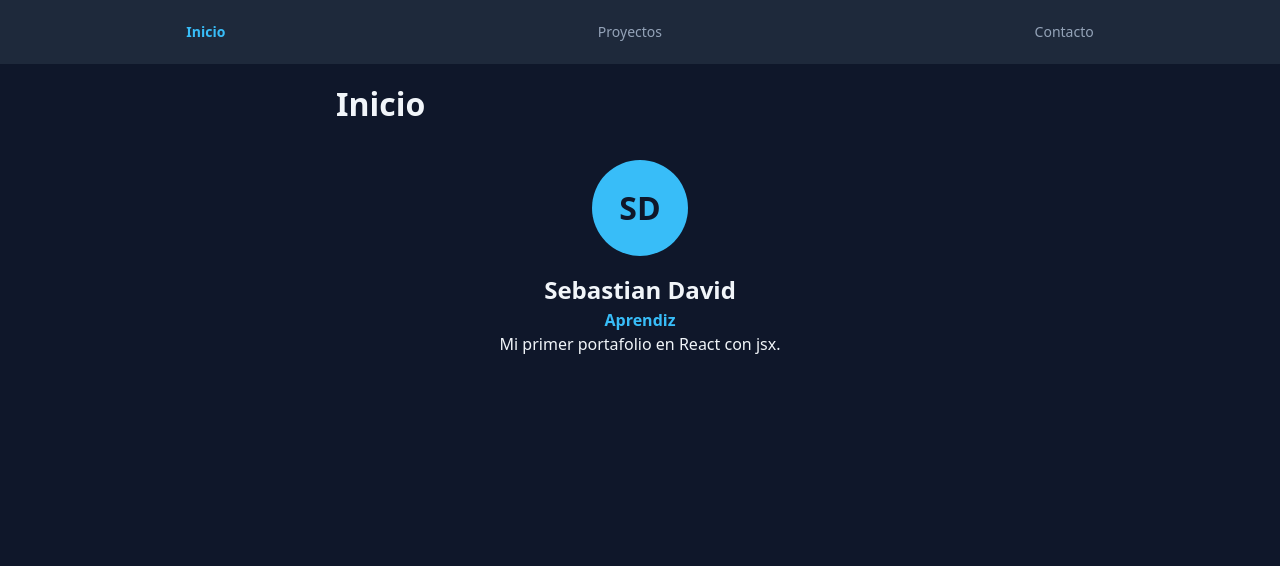
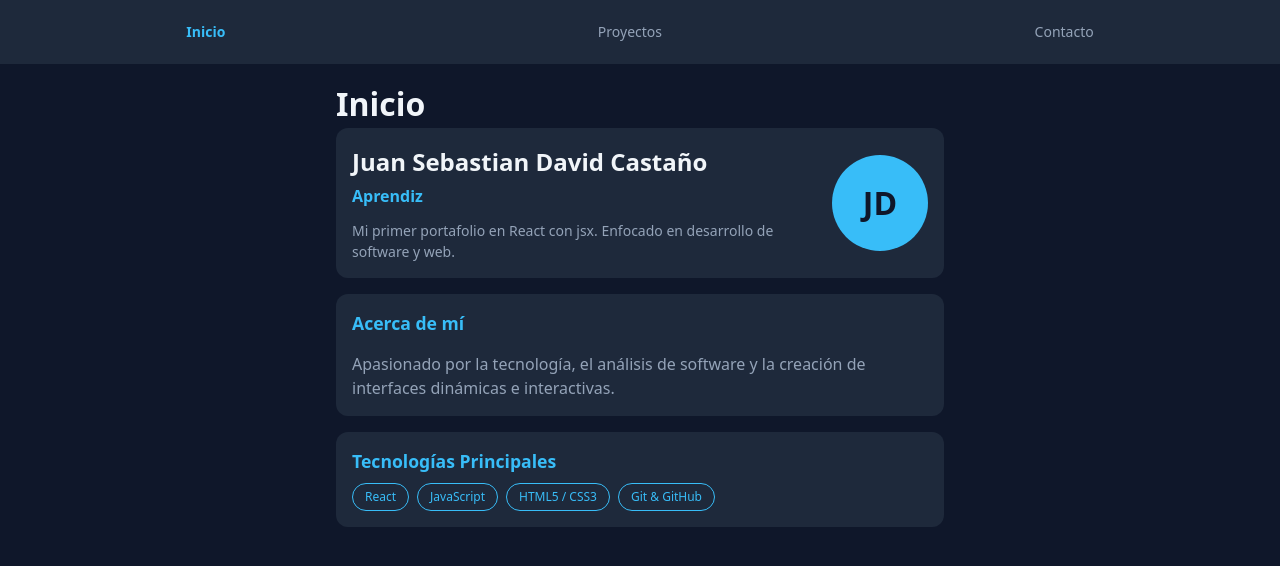
Before and after one commit to SebasDavid14/Portafolio_Con_React, a React (Vite) app: page / in a window 1280 px wide. Shown: the top 566 px of the page. Built offline with nearby package versions, Linux system fonts and the light colour scheme.

Commit message:
feat(home): ajusta avatar a la derecha, nombre a la izquierda y suma secciones de perfil

```diff
--- a/src/components/Home.jsx
+++ b/src/components/Home.jsx
@@ -1,18 +1,40 @@
 import { Screen } from './Screen'
 
 export const Home = () => {
-    const name = 'Sebastian David'
-    const role = 'Aprendiz'
+  const name = 'Juan Sebastian David Castaño'
+  const role = 'Aprendiz'
+
   return (
     <Screen title="Inicio">
-        <section className="hero">
-            <div className="avatar">SD</div>
-            <h2>{ name }</h2>
-            <p className="hero-role">{ role }</p>
-            <p>
-                Mi primer portafolio en React con jsx.
-            </p>
-        </section>
+      {/* Cabecera del perfil: Nombre a la izquierda, avatar a la derecha */}
+      <section className="profile-header">
+        <div className="profile-info">
+          <h2>{ name }</h2>
+          <p className="hero-role">{ role }</p>
+          <p className="hero-bio">
+            Mi primer portafolio en React con jsx. Enfocado en desarrollo de software y web.
+          </p>
+        </div>
+        <div className="avatar">JD</div>
+      </section>
+
+      {/* Datos adicionales de Inicio */}
+      <section className="about-section">
+        <h3>Acerca de mí</h3>
+        <p className="hero-text">
+          Apasionado por la tecnología, el análisis de software y la creación de interfaces dinámicas e interactivas.
+        </p>
+      </section>
+
+      <section className="skills-highlight">
+        <h3>Tecnologías Principales</h3>
+        <ul className="tag-list">
+          <li className="tag">React</li>
+          <li className="tag">JavaScript</li>
+          <li className="tag">HTML5 / CSS3</li>
+          <li className="tag">Git & GitHub</li>
+        </ul>
+      </section>
     </Screen>
   )
 }
--- a/src/index.css
+++ b/src/index.css
@@ -149,3 +149,48 @@ body {
     margin: 0 auto;
   }
 }
+
+/* --- Versión 2: Rediseño de Perfil e Inicio --- */
+
+/* Cabecera del perfil horizontal */
+.profile-header {
+  display: flex;
+  justify-content: space-between;
+  align-items: center;
+  background-color: var(--color-superficie);
+  padding: var(--espacio);
+  border-radius: var(--radio);
+  margin-bottom: var(--espacio);
+}
+
+.profile-info {
+  display: flex;
+  flex-direction: column;
+  gap: 0.25rem;
+}
+
+.hero-bio {
+  color: var(--color-texto-suave);
+  font-size: 0.875rem;
+  margin-top: 0.5rem;
+}
+
+/* Ajuste del avatar a la derecha sin centrado automático */
+.profile-header .avatar {
+  margin: 0;
+  flex-shrink: 0;
+}
+
+/* Secciones adicionales del contenido */
+.about-section, .skills-highlight {
+  background-color: var(--color-superficie);
+  padding: var(--espacio);
+  border-radius: var(--radio);
+  margin-bottom: var(--espacio);
+}
+
+.about-section h3, .skills-highlight h3 {
+  color: var(--color-acento);
+  font-size: 1.1rem;
+  margin-bottom: 0.5rem;
+}
```
